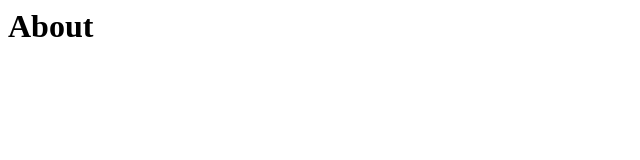
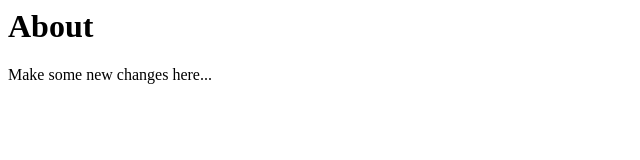
Before and after one commit to iulyanp/p5-demo, a plain HTML site: page about.html in a window 1280 px wide. Shown: the whole page, without its empty margins (0-640 px from the left). Drawn offline with Linux system fonts and the light colour scheme.

Commit message:
Update about me file

```diff
--- a/about.html
+++ b/about.html
@@ -5,6 +5,6 @@
 <body>
 
 <h1>About</h1>
-
+<p>Make some new changes here...</p>
 </body>
 </html>
```
